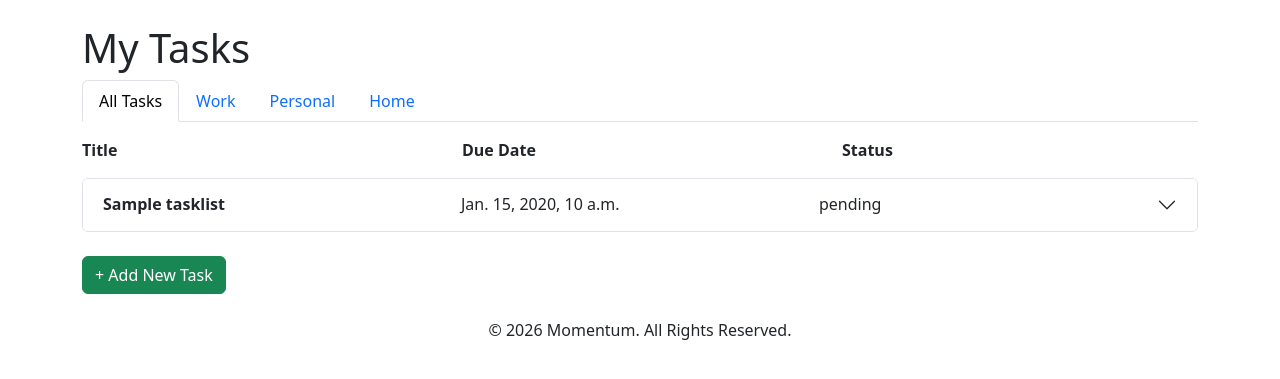
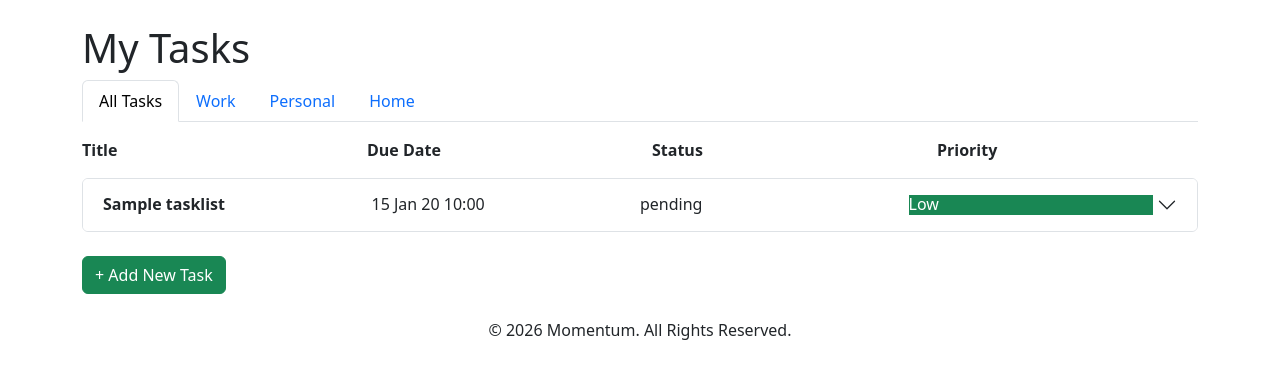
Before and after one commit to decccmcc/momentum, a Django app: page / in a window 1280 px wide. Shown: the part 56-435 px from the top of the page. Run offline with Django 5.2, Linux system fonts and the light colour scheme; a user stored in the database is signed in; tables that the repository leaves empty hold one stand-in row (values such as "Sample post"); some libraries are stand-ins or nearby versions.

Commit message:
Add task priority display and improve task sorting by due date

```diff
--- a/task/templates/task/task_view.html
+++ b/task/templates/task/task_view.html
@@ -21,9 +21,10 @@
 
 <!-- Shared header row -->
 <div class="row fw-bold pb-2 mb-2">
-    <div class="col-4">Title</div>
-    <div class="col-4">Due Date</div>
-    <div class="col-4">Status</div>
+    <div class="col-3">Title</div>
+    <div class="col-3">Due Date</div>
+    <div class="col-3">Status</div>
+    <div class="col-3">Priority</div>
 </div>
 
 <div class="accordion" id="taskAccordion">
@@ -33,9 +34,10 @@
             <button class="accordion-button collapsed" type="button" data-bs-toggle="collapse"
                 data-bs-target="#collapse{{ task.id }}" aria-expanded="false" aria-controls="collapse{{ task.id }}">
                 <div class="row w-100">
-                    <div class="col-4 fw-bold">{{ task.title }}</div>
-                    <div class="col-4">{{ task.due_date }}</div>
-                    <div class="col-4">{{ task.status }}</div>
+                    <div class="col-3 fw-bold">{{ task.title }}</div>
+                    <div class="col-3">{{ task.due_date | date:"d M y H:i" }}</div>
+                    <div class="col-3">{{ task.status }}</div>
+                    <div class="col-3"><div class="priority {% if task.priority == 'high' %}bg-danger text-white{% elif task.priority == 'medium' %}bg-warning text-dark{% else %}bg-success text-white{% endif %}">{{ task.priority | capfirst }}</div></div>
                 </div>
             </button>
         </h2>
--- a/task/views.py
+++ b/task/views.py
@@ -19,10 +19,10 @@ def task_view(request):
     """
     selected_category = request.GET.get('category', 'all')
     if selected_category == 'all':
-        tasks = TaskList.objects.filter(user=request.user)
+        tasks = TaskList.objects.filter(user=request.user).order_by('due_date')
     else:
         tasks = TaskList.objects.filter(
-            user=request.user, category=selected_category)
+            user=request.user, category=selected_category).order_by('due_date')
     context = {
         'tasks': tasks,
         'categories': CATEGORY_CHOICES,
```
Also changed, not shown: 1 other file.
